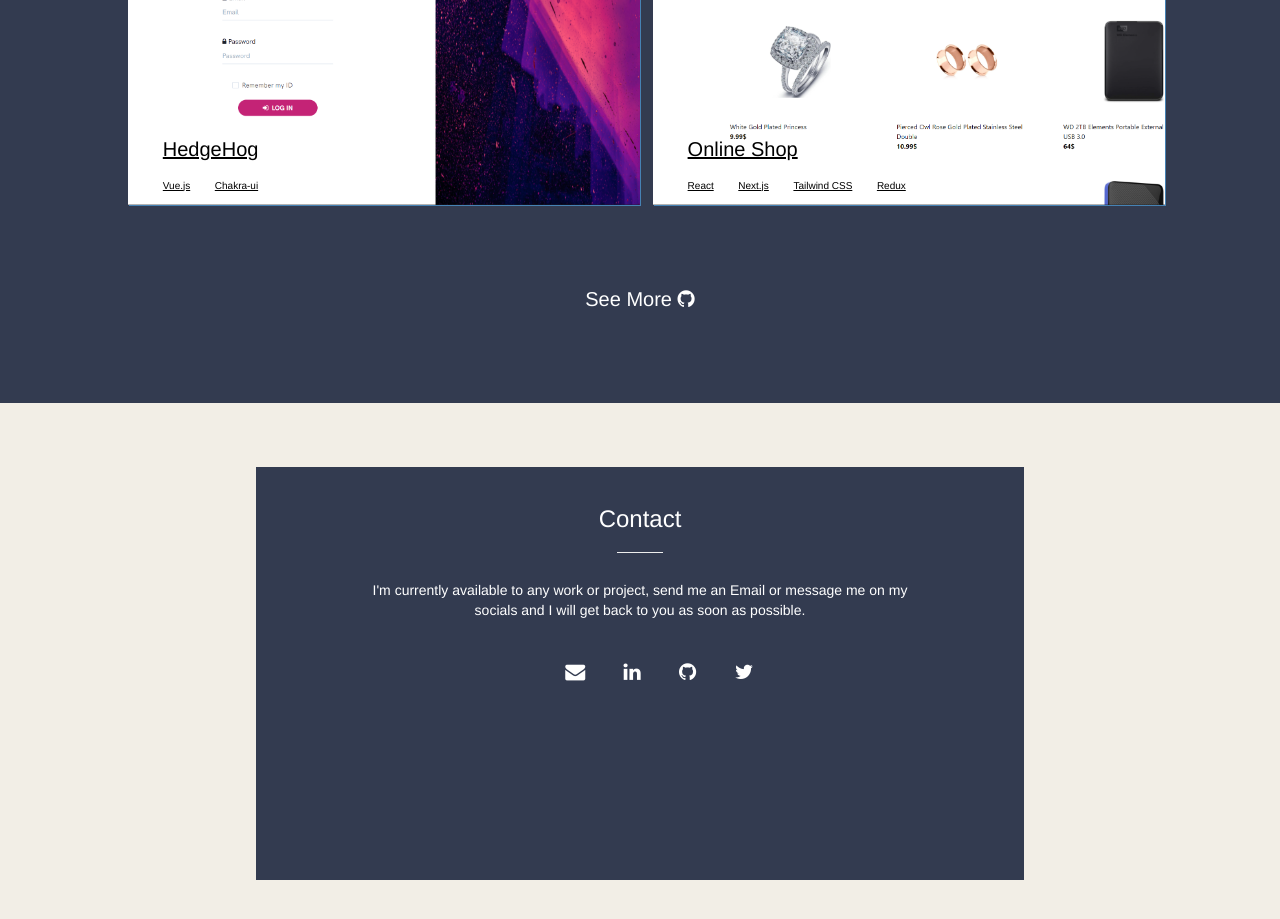
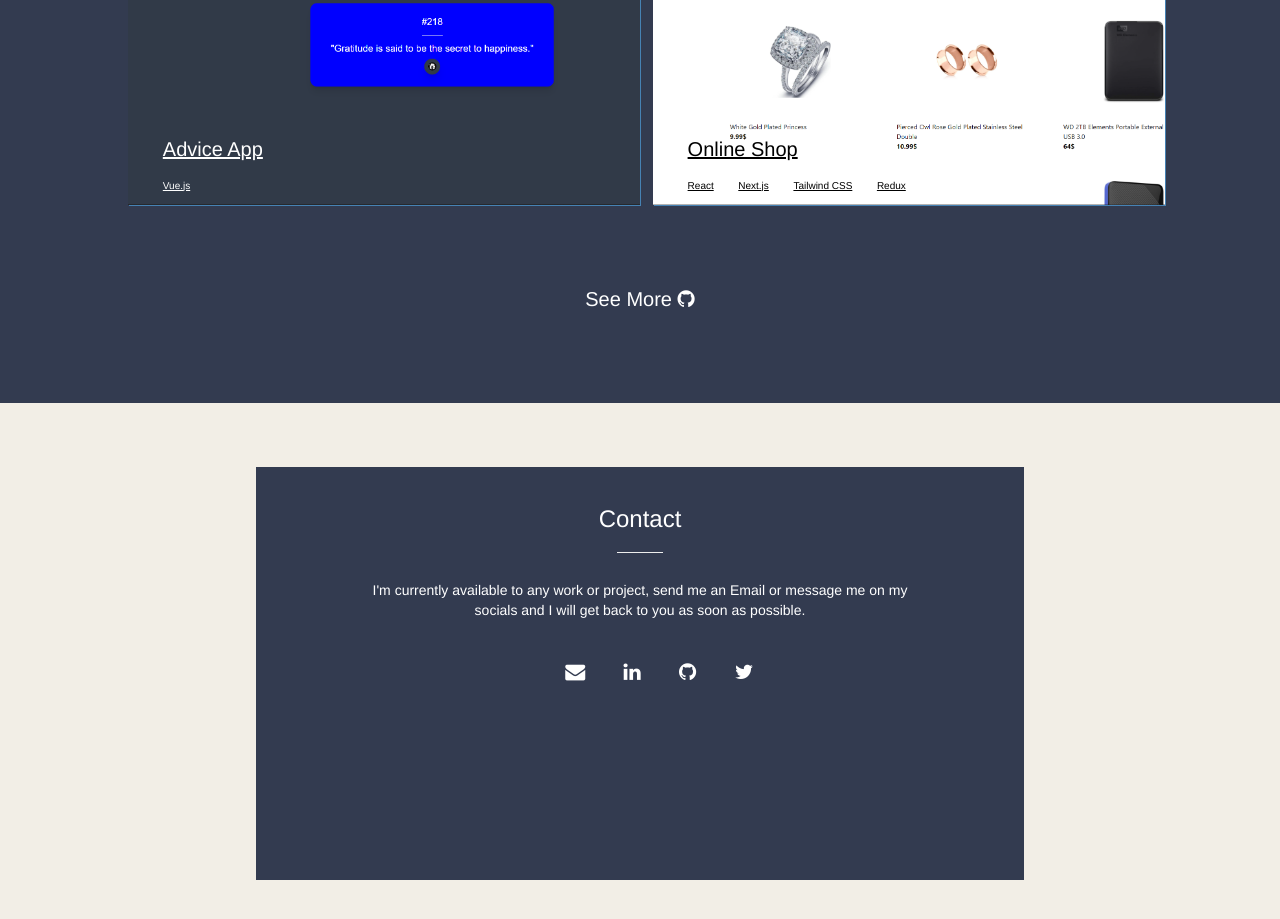
Before and after one commit to Moyowaaaa/Moyowa, a Vue app: page / in a window 1280 px wide. Shown: the part 1960-2879 px from the top of the page. Built offline with nearby package versions, Linux system fonts and the light colour scheme; a web font is replaced by a local one.

Commit message:
projects updates

```diff
--- a/src/views/Home.vue
+++ b/src/views/Home.vue
@@ -152,7 +152,7 @@
 
       <!-- ------------ -->
       <div class="project" id="third">
-        <a href="https://xdm-front.vercel.app/" target="_blank">
+        <a href="https://advice-app-moyowa.vercel.app/" target="_blank">
 
       <div class="link">
 
@@ -162,7 +162,7 @@
         <div class="langs">
 
           <div class="des">
-          <p>HedgeHog</p>
+          <p>Advice App</p>
 
 
 
@@ -172,7 +172,6 @@
 
           <div>
             <span>Vue.js</span>
-            <span>Chakra-ui</span>
           </div>
         </div>
 
@@ -695,6 +694,10 @@ a:hover{
   text-decoration: underline;
 }
 
+#third .langs{
+  color:white
+}
+
 
 
 
```
Also changed, not shown: src/assets/1.png, src/assets/hedgehog.png.
